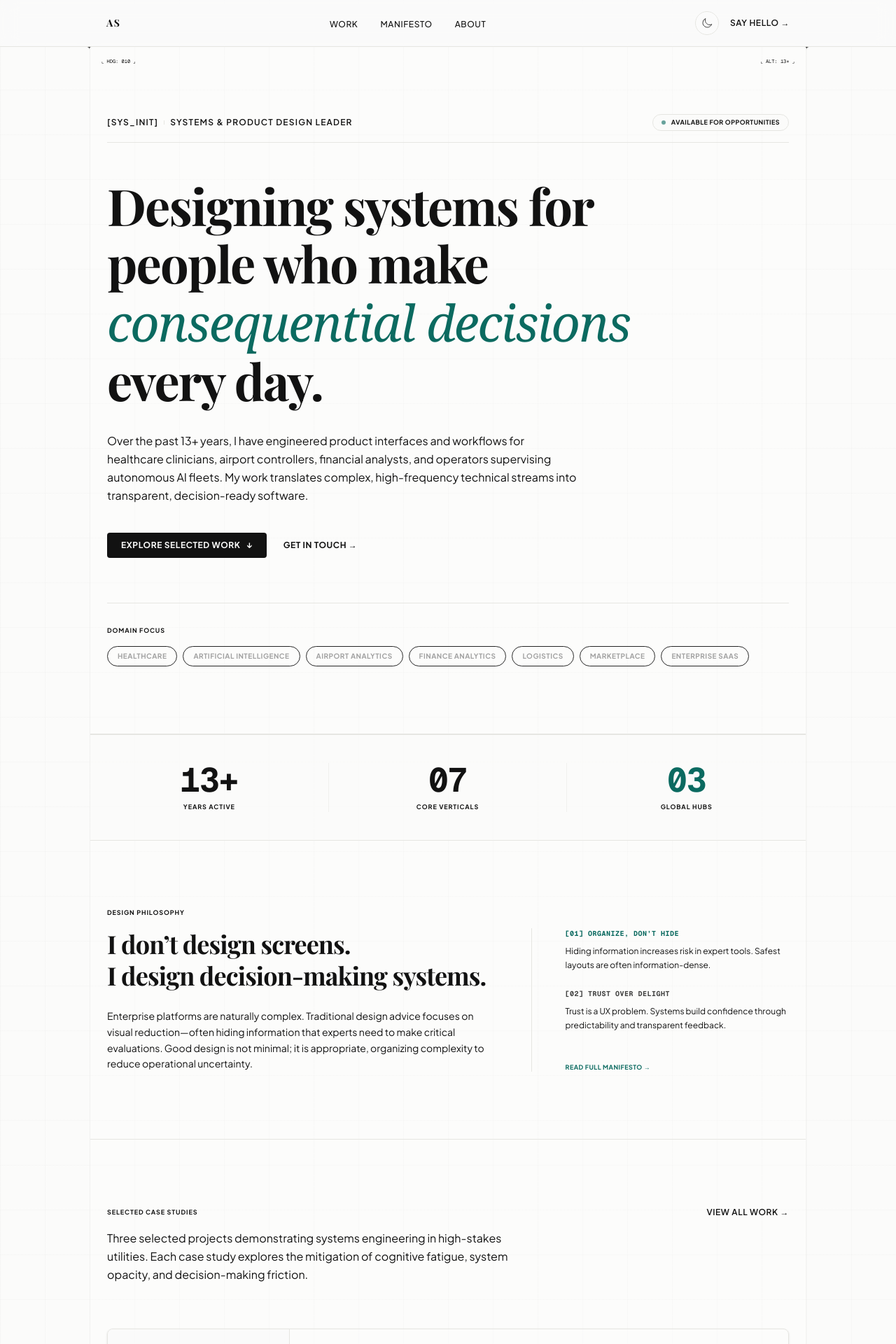
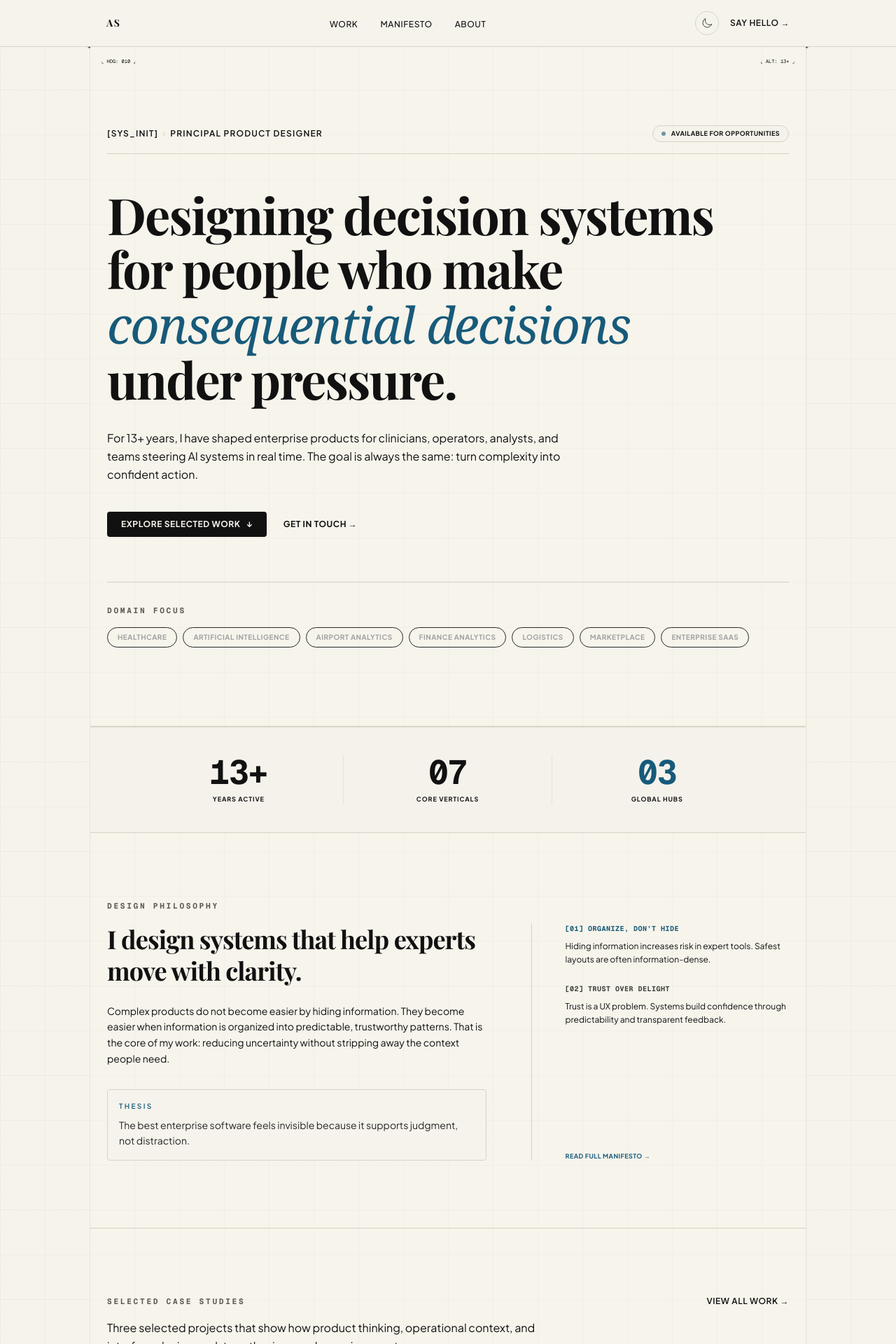
Before and after one commit to asidhiqe/asidhiqe.github.io, a Next.js app: page / in a window 1280 px wide. Shown: the top 1920 px of the page at 70% size. Built offline with nearby package versions, Linux system fonts and the light colour scheme; a web font is replaced by a local one.

Commit message:
style(styles): refine editorial dark mode system and section kicker layouts

```diff
--- a/app/globals.css
+++ b/app/globals.css
@@ -1,23 +1,23 @@
 @import "tailwindcss";
 
 :root {
-  /* Premium Light Mode Editorial System */
-  --background: #fbfbfa; /* Warm off-white alabaster paper */
-  --foreground: #121212; /* Dark charcoal text */
-  --muted: #5e5e62;      /* Mid-gray for readability */
-  --border: #e6e6e2;     /* Architect line gray */
-  --accent: #0b6a60;     /* Deep refined teal-green */
-  --accent-tint: #f2f9f8; /* Soft mint highlight tint */
+  /* Editorial light mode system */
+  --background: #f6f3eb; /* warm paper */
+  --foreground: #111111; /* deep charcoal */
+  --muted: #5f5b55;      /* muted stone */
+  --border: #d9d2c7;     /* architectural line */
+  --accent: #175a7a;     /* calm blue */
+  --accent-tint: #eef5f9; /* soft blue tint */
 }
 
 .dark {
-  /* Premium Dark Mode System */
-  --background: #09090b; /* Zinc-950 deep charcoal surface */
-  --foreground: #fafafa; /* Zinc-50 high contrast white */
-  --muted: #a1a1aa;      /* Zinc-400 secondary text */
-  --border: #27272a;     /* Zinc-800 borders */
-  --accent: #2dd4bf;     /* Minty teal for dark mode contrast */
-  --accent-tint: #0c2d2a; /* Dark mint background tint */
+  /* Editorial dark mode system */
+  --background: #06070b; /* near-black canvas */
+  --foreground: #f5f3ee; /* warm ivory */
+  --muted: #9ca3af;      /* cool gray */
+  --border: #1f2530;     /* subtle slate */
+  --accent: #74c7ff;     /* airy cyan */
+  --accent-tint: #0f2234; /* deep blue tint */
 }
 
 @theme inline {
@@ -33,10 +33,9 @@
 
 body {
   background: var(--background);
-  /* CAD Grid Mesh Backdrop: clean blueprint styling */
   background-image:
-    linear-gradient(to right, rgba(18, 18, 18, 0.02) 1px, transparent 1px),
-    linear-gradient(to bottom, rgba(18, 18, 18, 0.02) 1px, transparent 1px);
+    linear-gradient(to right, rgba(17, 17, 17, 0.03) 1px, transparent 1px),
+    linear-gradient(to bottom, rgba(17, 17, 17, 0.03) 1px, transparent 1px);
   background-size: 4rem 4rem;
   color: var(--foreground);
   font-family: var(--font-sans), sans-serif;
@@ -47,8 +46,8 @@ body {
 
 .dark body {
   background-image:
-    linear-gradient(to right, rgba(250, 250, 250, 0.03) 1px, transparent 1px),
-    linear-gradient(to bottom, rgba(250, 250, 250, 0.03) 1px, transparent 1px);
+    linear-gradient(to right, rgba(245, 243, 238, 0.025) 1px, transparent 1px),
+    linear-gradient(to bottom, rgba(245, 243, 238, 0.025) 1px, transparent 1px);
 }
 
 /* Global focus ring styling for WCAG AAA accessibility compliance */
@@ -69,6 +68,15 @@ body {
   font-weight: 500;
   letter-spacing: 0.05em;
   text-transform: uppercase;
+}
+
+.section-kicker {
+  font-family: var(--font-mono), monospace;
+  font-size: 0.7rem;
+  font-weight: 700;
+  letter-spacing: 0.24em;
+  text-transform: uppercase;
+  color: var(--muted);
 }
 
 /* ── Prestige Aviation Blueprint Elements ── */
--- a/components/sections/AboutSection.tsx
+++ b/components/sections/AboutSection.tsx
@@ -101,7 +101,7 @@ export default function AboutSection() {
       <div className="mx-auto px-6">
 
         {/* Section label */}
-        <p className="mb-4 text-[9px] font-bold uppercase tracking-widest text-muted">
+        <p className="section-kicker mb-4">
           Executive Journey
         </p>
 
@@ -118,14 +118,10 @@ export default function AboutSection() {
                 Aboobacker Sidhiqe
               </h2>
               <p className="mt-6 text-sm leading-relaxed text-muted">
-                I am a Principal Product Designer specializing in enterprise systems.
-                My work focuses on the intersection of human cognitive limits and complex
-                workflows. Over the last 13+ years, I have designed software in highly regulated
-                and operational domains where user errors carry significant real-world costs.
+                I am a Principal Product Designer focused on enterprise systems where clarity, trust, and precision matter. Over the last 13+ years, I have designed software for regulated and operational environments where user decisions have direct consequences.
               </p>
               <p className="mt-4 text-sm leading-relaxed text-muted">
-                I believe the role of a design leader is to ask difficult questions, challenge
-                system assumptions, and create cross-functional alignment that moves products forward.
+                My work sits at the intersection of product strategy, systems thinking, and interface design. I help teams create products that are intelligible under pressure and strong enough to scale.
               </p>
             </div>
 
@@ -145,7 +141,7 @@ export default function AboutSection() {
 
           {/* Right: Chronological Logbook Timeline */}
           <div className="lg:col-span-7 border-l border-border/50 pl-8 lg:pl-12">
-            <h3 className="mb-8 text-[10px] font-bold uppercase tracking-wider text-muted font-mono">
+            <h3 className="mb-8 text-[10px] font-bold uppercase tracking-[0.24em] text-muted font-mono">
               Chronological Logbook
             </h3>
 
--- a/components/sections/FeaturedWork.tsx
+++ b/components/sections/FeaturedWork.tsx
@@ -55,7 +55,7 @@ export default function FeaturedWork() {
         <div className="mb-4 flex items-center justify-between">
           <h2
             id="featured-work-heading"
-            className="text-[9px] font-bold uppercase tracking-widest text-muted"
+            className="section-kicker"
           >
             Selected Case Studies
           </h2>
@@ -69,9 +69,8 @@ export default function FeaturedWork() {
         </div>
 
         {/* Design thesis — section framing */}
-        <p className="mb-12 md:mb-16 max-w-xl text-sm md:text-base leading-relaxed text-muted">
-          Three selected projects demonstrating systems engineering in high-stakes utilities.
-          Each case study explores the mitigation of cognitive fatigue, system opacity, and decision-making friction.
+        <p className="mb-12 md:mb-16 max-w-2xl text-sm md:text-base leading-relaxed text-muted">
+          Three selected projects that show how product thinking, operational context, and interface design work together in complex environments.
         </p>
 
         {/* Card list */}
@@ -130,7 +129,7 @@ function FeaturedCard({
 
   return (
     <article
-      className="w-full grid grid-cols-1 lg:grid-cols-[260px_1fr] border border-border bg-background/40 rounded-lg shadow-sm overflow-hidden hover-blueprint relative"
+      className="w-full grid grid-cols-1 lg:grid-cols-[260px_1fr] border border-border bg-background/80 rounded-none overflow-hidden hover-blueprint relative"
       aria-labelledby={challengeId}
     >
       {/* Precision Blueprint Corner Markers */}
--- a/components/sections/Hero.tsx
+++ b/components/sections/Hero.tsx
@@ -30,7 +30,7 @@ export default function Hero() {
   return (
     <section
       id="hero"
-      className="w-full py-16 md:py-24 border-b border-border relative overflow-hidden"
+      className="w-full py-20 md:py-28 border-b border-border relative overflow-hidden"
       aria-labelledby="hero-heading"
       ref={containerRef}
     >
@@ -45,11 +45,11 @@ export default function Hero() {
           <p className="text-xs font-semibold uppercase tracking-widest text-muted flex items-center gap-2">
             <span>[SYS_INIT]</span>
             <span className="h-1.5 w-[1px] bg-border" />
-            <span>Systems & Product Design Leader</span>
+            <span>Principal Product Designer</span>
           </p>
           <a
             href="mailto:hello@aboobacker.design"
-            className="self-start inline-flex items-center gap-2 rounded-full border border-border bg-background px-3 py-1 hover:border-accent hover:text-accent transition-colors duration-200"
+            className="self-start inline-flex items-center gap-2 rounded-full border border-border bg-background/70 px-3 py-1 hover:border-accent hover:text-accent transition-colors duration-200"
           >
             <span
               className="h-1.5 w-1.5 animate-pulse rounded-full bg-accent"
@@ -65,21 +65,19 @@ export default function Hero() {
         <div className="mb-8 gsap-hero-item">
           <h1
             id="hero-heading"
-            className="font-display leading-[1.15] text-4xl font-bold tracking-tight text-foreground sm:text-6xl lg:text-7xl max-w-4xl"
+            className="font-display leading-[1.08] text-4xl font-bold tracking-tight text-foreground sm:text-6xl lg:text-7xl max-w-4xl"
           >
-            Designing systems for people who make{" "}
+            Designing decision systems for people who make{" "}
             <span className="font-serif italic font-normal text-accent block sm:inline">
               consequential decisions
             </span>{" "}
-            every day.
+            under pressure.
           </h1>
         </div>
 
         {/* Supporting paragraph */}
         <p className="mb-10 max-w-2xl text-sm sm:text-base leading-relaxed text-muted gsap-hero-item">
-          Over the past 13+ years, I have engineered product interfaces and workflows for healthcare clinicians,
-          airport controllers, financial analysts, and operators supervising autonomous AI fleets.
-          My work translates complex, high-frequency technical streams into transparent, decision-ready software.
+          For 13+ years, I have shaped enterprise products for clinicians, operators, analysts, and teams steering AI systems in real time. The goal is always the same: turn complexity into confident action.
         </p>
 
         {/* CTA Buttons */}
@@ -101,7 +99,7 @@ export default function Hero() {
 
         {/* Domain Focus Chips */}
         <div className="border-t border-border pt-8 gsap-hero-item">
-          <p className="mb-4 text-[9px] font-bold uppercase tracking-widest text-muted">
+          <p className="section-kicker mb-4">
             Domain Focus
           </p>
           <IndustryChips />
--- a/components/sections/ManifestoBlock.tsx
+++ b/components/sections/ManifestoBlock.tsx
@@ -16,7 +16,7 @@ export default function ManifestoBlock() {
       <div className="mx-auto px-6">
 
         {/* Section label */}
-        <p className="mb-4 text-[9px] font-bold uppercase tracking-widest text-muted">
+        <p className="section-kicker mb-4">
           Design Philosophy
         </p>
 
@@ -29,16 +29,19 @@ export default function ManifestoBlock() {
               id="manifesto-heading"
               className="font-display text-3xl font-bold leading-tight tracking-tight text-foreground md:text-4xl"
             >
-              I don’t design screens.
-              <br />
-              I design decision-making systems.
+              I design systems that help experts move with clarity.
             </h2>
             <p className="mt-6 text-sm leading-relaxed text-muted">
-              Enterprise platforms are naturally complex. Traditional design advice
-              focuses on visual reduction—often hiding information that experts need to
-              make critical evaluations. Good design is not minimal; it is appropriate,
-              organizing complexity to reduce operational uncertainty.
+              Complex products do not become easier by hiding information. They become easier when information is organized into predictable, trustworthy patterns. That is the core of my work: reducing uncertainty without stripping away the context people need.
             </p>
+            <div className="mt-8 rounded border border-border bg-background/60 p-4">
+              <p className="text-[10px] font-semibold uppercase tracking-[0.24em] text-accent">
+                Thesis
+              </p>
+              <p className="mt-2 text-sm leading-relaxed text-foreground/90">
+                The best enterprise software feels invisible because it supports judgment, not distraction.
+              </p>
+            </div>
           </div>
 
           {/* Right: Key pillars */}
--- a/components/sections/MetricStrip.tsx
+++ b/components/sections/MetricStrip.tsx
@@ -54,7 +54,7 @@ export default function MetricStrip() {
     <section
       id="metrics"
       ref={containerRef}
-      className="w-full border-y border-border bg-background/50 py-10 relative overflow-hidden"
+      className="w-full border-y border-border bg-background/70 py-10 relative overflow-hidden"
       aria-label="Experience metrics"
     >
       {/* Structural Crosshair Corner Markings */}
@@ -63,7 +63,7 @@ export default function MetricStrip() {
       <span className="blueprint-corner blueprint-corner-bl" aria-hidden="true" />
       <span className="blueprint-corner blueprint-corner-br" aria-hidden="true" />
 
-      <div className="mx-auto grid grid-cols-3 text-center divide-x divide-border/50">
+      <div className="mx-auto max-w-4xl grid grid-cols-3 text-center divide-x divide-border/50">
 
         {/* Metric 1: Years Active */}
         <div className="flex flex-col items-center justify-center">
```
